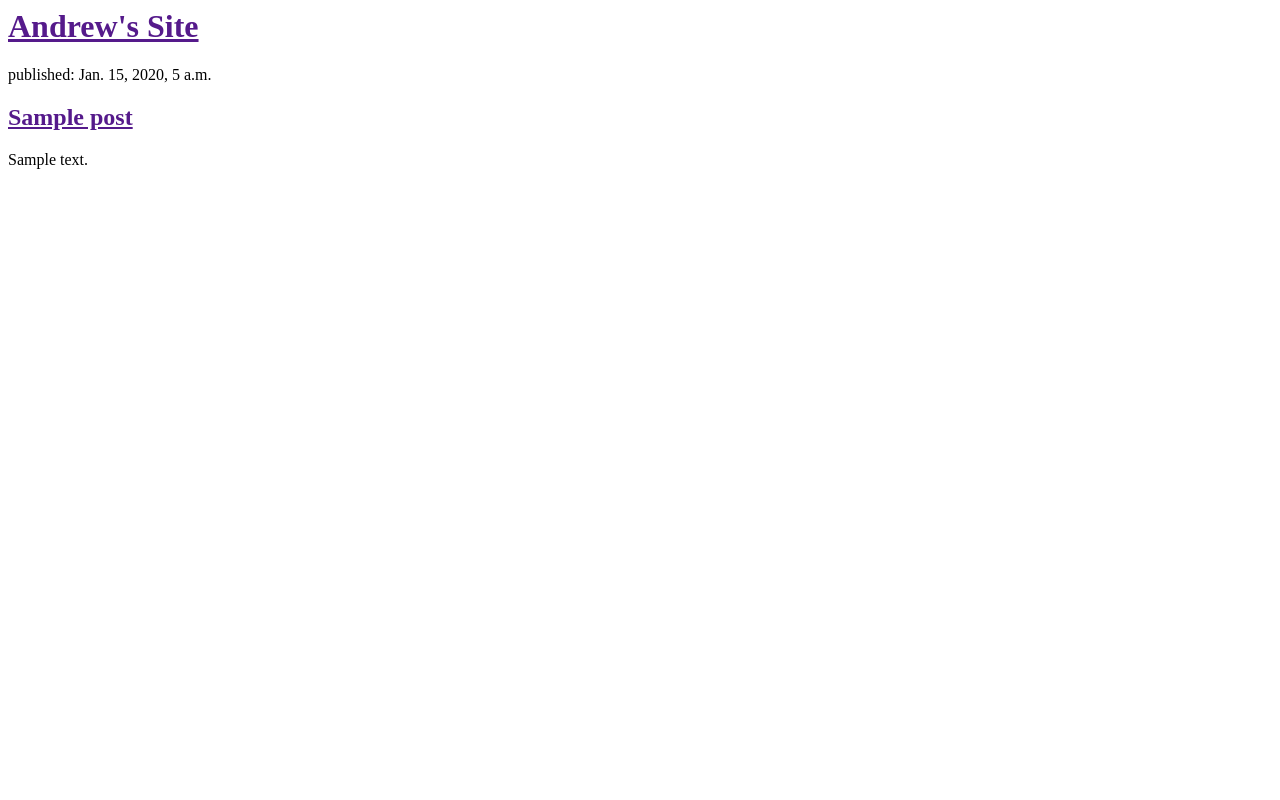
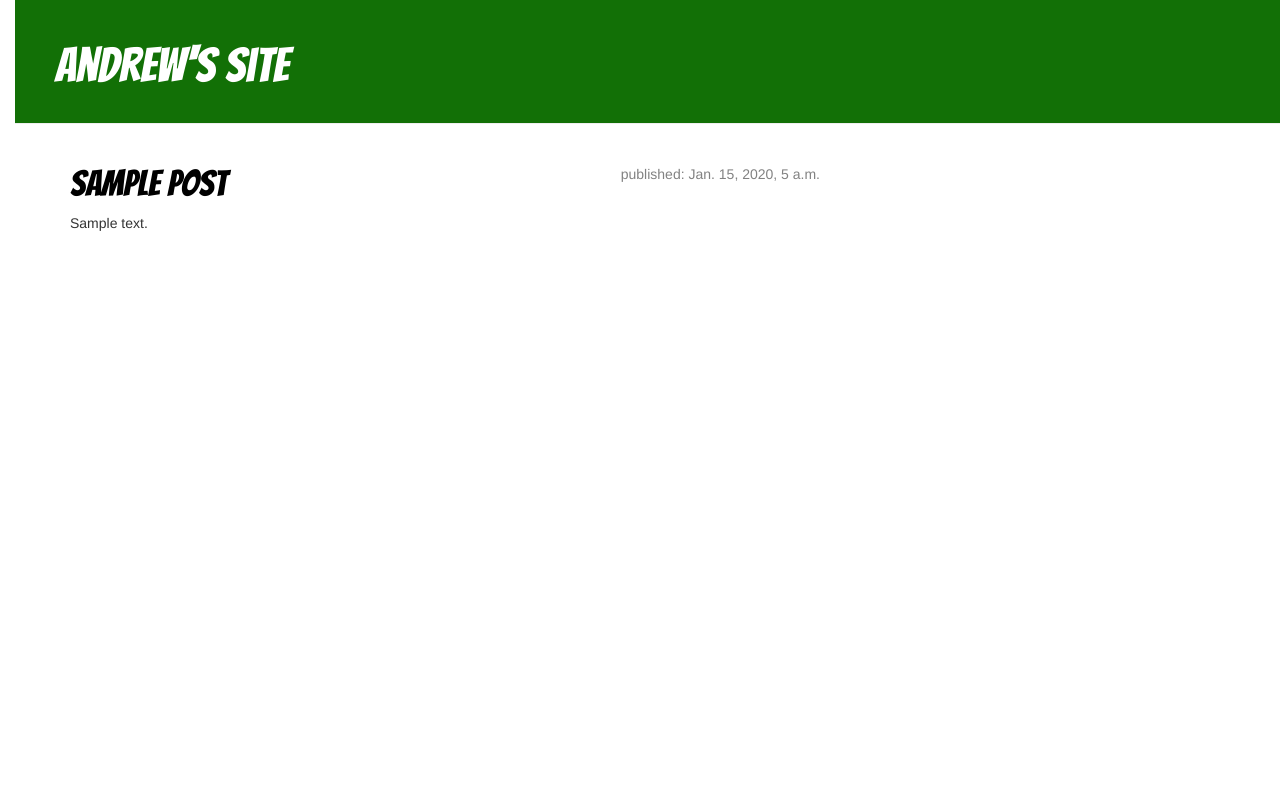
Before and after one commit to Silight/site, a Django app: template blog/templates/blog/post_list.html in a window 1280 px wide. Run offline with Django 3.2, Linux system fonts and the light colour scheme; the template is opened without the code that fills it: values that come from a table or form of the project are taken from there, others are empty; tables that the repository leaves empty hold one stand-in row (values such as "Sample post"); some libraries are stand-ins or nearby versions.

Commit message:
Added css. Made it pleasent to look at.

```diff
--- /dev/null
+++ b/blog/static/css/blog.css
@@ -0,0 +1,61 @@
+h1 a {
+	color: #127006;
+	font-family: 'Bangers';
+}
+
+h2 a {
+	color: #127006;
+	font-family: 'Bangers';
+}
+
+body {
+	padding-left: 15px;
+}
+
+.page-header {
+	background-color: #127006;
+	margin-top: 0;
+	padding: 20px 20px 20px 40px;
+}
+
+.page-header h1, .page-header h1 a, .page-header h1 a:visited, .page-header h1 a:active {
+    color: #ffffff;
+    font-size: 36pt;
+    text-decoration: none;
+}
+
+.content {
+    margin-left: 40px;
+}
+
+h1, h2, h3, h4 {
+    font-family: 'Lobster', cursive;
+}
+
+.date {
+    float: right;
+    color: #828282;
+}
+
+.save {
+    float: right;
+}
+
+.post-form textarea, .post-form input {
+    width: 100%;
+}
+
+.top-menu, .top-menu:hover, .top-menu:visited {
+    color: #ffffff;
+    float: right;
+    font-size: 26pt;
+    margin-right: 20px;
+}
+
+.post {
+    margin-bottom: 70px;
+}
+
+.post h1 a, .post h1 a:visited {
+    color: #000000;
+}
--- a/blog/templates/blog/post_list.html
+++ b/blog/templates/blog/post_list.html
@@ -1,20 +1,33 @@
+{% load staticfiles %}
 <html>
 	<head>
 		<title>Andrew's Site</title>
+
+		<link rel="stylesheet" href="//maxcdn.bootstrapcdn.com/bootstrap/3.2.0/css/bootstrap.min.css">
+		<link rel="stylesheet" href="//maxcdn.bootstrapcdn.com/bootstrap/3.2.0/css/bootstrap-theme.min.css">
+		<link rel="stylesheet" href="{% static "css/blog.css" %}">
+		<link href="https://fonts.googleapis.com/css?family=Bangers" rel='stylesheet' type='text/css'>
 	</head>
 
 	<body>
-		<div>
-			<h1><a href="">Andrew's Site</a></h1>
+		<div class="page-header">
+			<h1><a href="/">Andrew's Site</a></h1>
 		</div>
 
-		{% for post in posts %}
-			<div>
-				<p>published: {{ post.published_date }}</p>
-				<h2><a href="">{{ post.title }}</a></h2>
-				<p>{{ post.text|linebreaks }}</p>
+		<div class="content container">
+			<div class="row">
+				<div class="col-md-8">
+					{% for post in posts %}
+						<div class="post">
+							<div class="date">
+								<p>published: {{post.published_date}}</p>
+							</div>
+							<h1><a href="">{{ post.title }}</a></h1>
+							<p>{{ post.text|linebreaks }}</p>
+						</div>
+					{% endfor %}
+				</div>
 			</div>
-		{% endfor %}
-
+		</div>
 	</body>
 </html>
```
